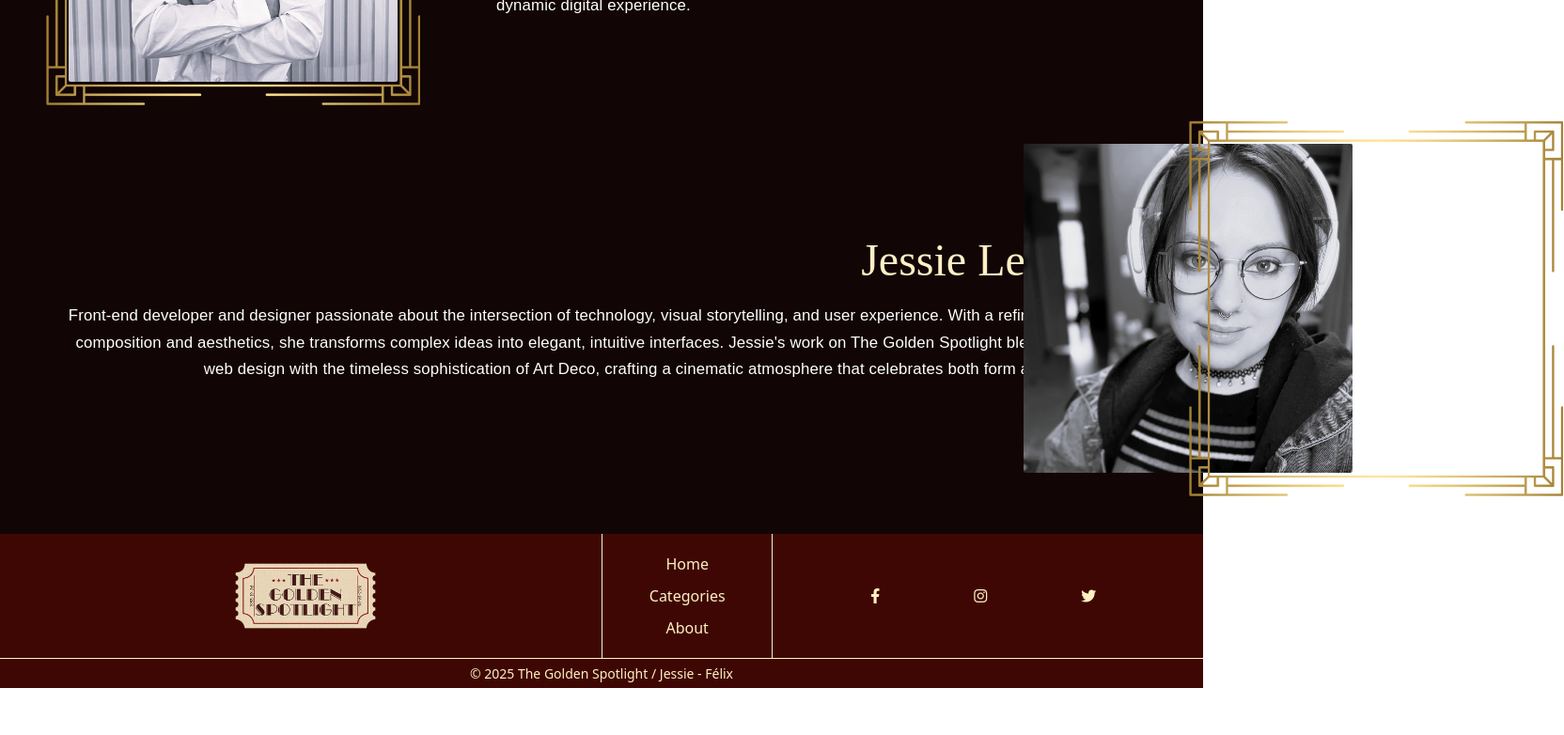
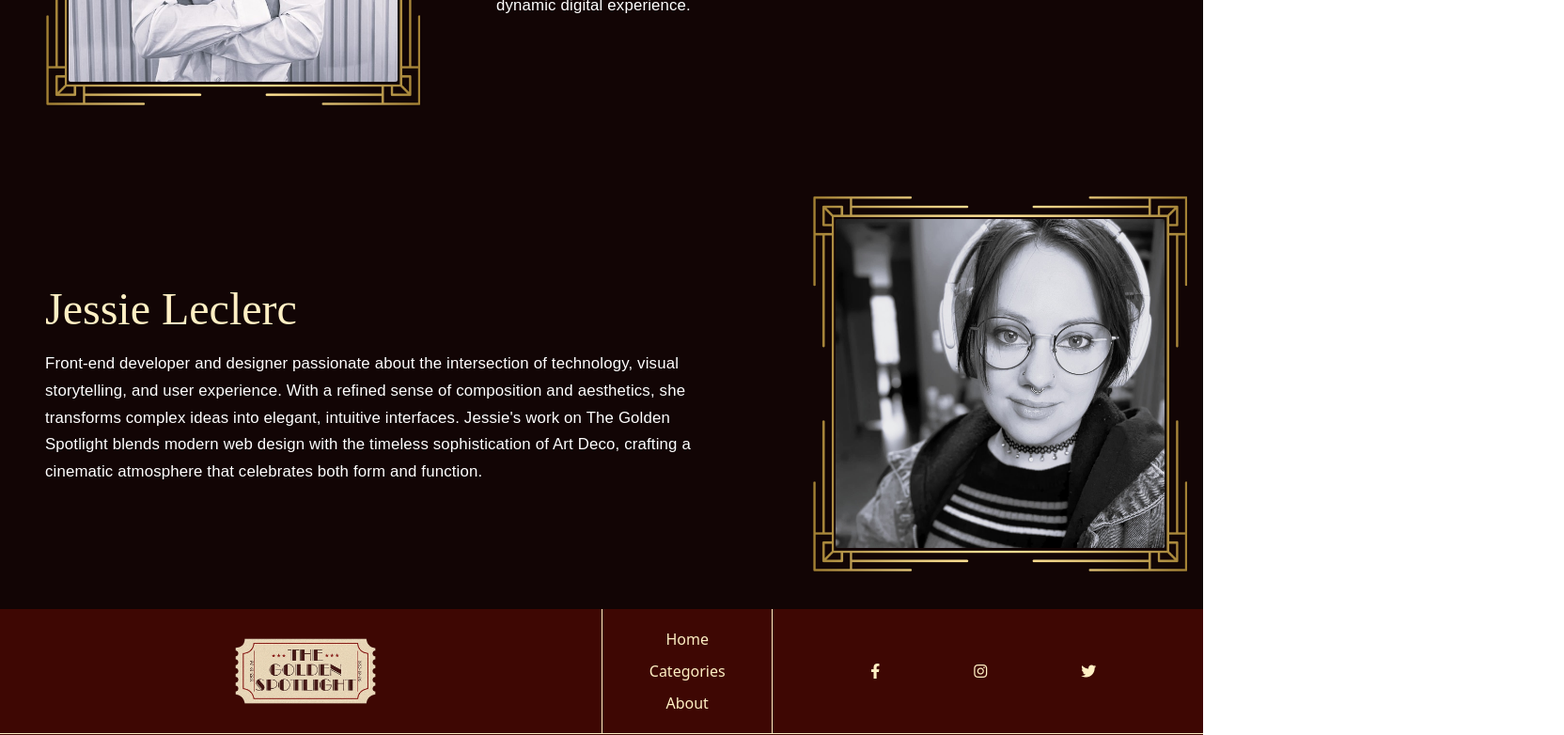
Before and after one commit to felixgs2005/the-golden-spotlight, a React (Vite) app: page /about in a window 1280 px wide. Shown: the part 520-1302 px from the top of the page at 94% size, 1664 px wide, since content can reach past the window. Before the commit the page ends 1268 px from the top, so only its background shows below. Built offline with nearby package versions, Linux system fonts and the light colour scheme; no server answers.

Commit message:
AboutUs layout update - Fix Jessie

```diff
--- a/src/styles/about.css
+++ b/src/styles/about.css
@@ -3,7 +3,7 @@
     --photo-size: 350px;
     --content-max: 1400px;
     --col-gap: 5rem;
-    /* --row-gap: 8rem; */
+    --row-gap: 5rem;
     --gold: #FFF0C4;
     --corner-size: clamp(90px, 9vw, 150px);
     --corner-pad: clamp(0.75rem, 1vw, 1.5rem);
@@ -55,7 +55,6 @@
     white-space: nowrap;
 }
 
-
 .about__team {
     width: min(var(--content-max), 95vw);
     margin: 0 auto;
@@ -71,20 +70,22 @@
     column-gap: var(--col-gap);
 }
 
-.team-member--right .team-member__media {
-    order: 2;
-    justify-content: end;
-}
-
-.team-member--right .team-member__content {
-    order: 1;
+.team-member--right {
+    grid-template-columns: minmax(0, 1fr) auto;
 }
 
 .team-member__media {
     display: flex;
-    /* justify-content: center; */
+    justify-content: flex-start;
     align-items: center;
     position: relative;
+    grid-column: 1;
+    grid-row: 1;
+}
+
+.team-member--right .team-member__media {
+    justify-content: flex-end;
+    grid-column: 2;
 }
 
 .team-member__photo-wrapper {
@@ -119,10 +120,12 @@
     width: 100%;
     max-width: none;
     justify-self: start;
+    grid-column: 2;
+    grid-row: 1;
 }
 
 .team-member--right .team-member__content {
-    justify-self: end;
+    grid-column: 1;
 }
 
 .team-member__name {
@@ -131,10 +134,6 @@
     color: var(--gold);
     margin-bottom: 1rem;
     text-align: left;
-}
-
-.team-member--right .team-member__name {
-    text-align: right;
 }
 
 .team-member__bio {
@@ -146,7 +145,7 @@
 }
 
 .team-member--right .team-member__bio {
-    text-align: right;
+    text-align: left;
 }
 
 @media (max-width: 1100px) {
@@ -167,9 +166,13 @@
         text-align: center;
     }
 
+    .team-member__media,
+    .team-member__content,
     .team-member--right .team-member__media,
     .team-member--right .team-member__content {
-        order: initial;
+        grid-column: 1;
+        grid-row: auto;
+        justify-self: center;
     }
 
     .team-member__content {
```
